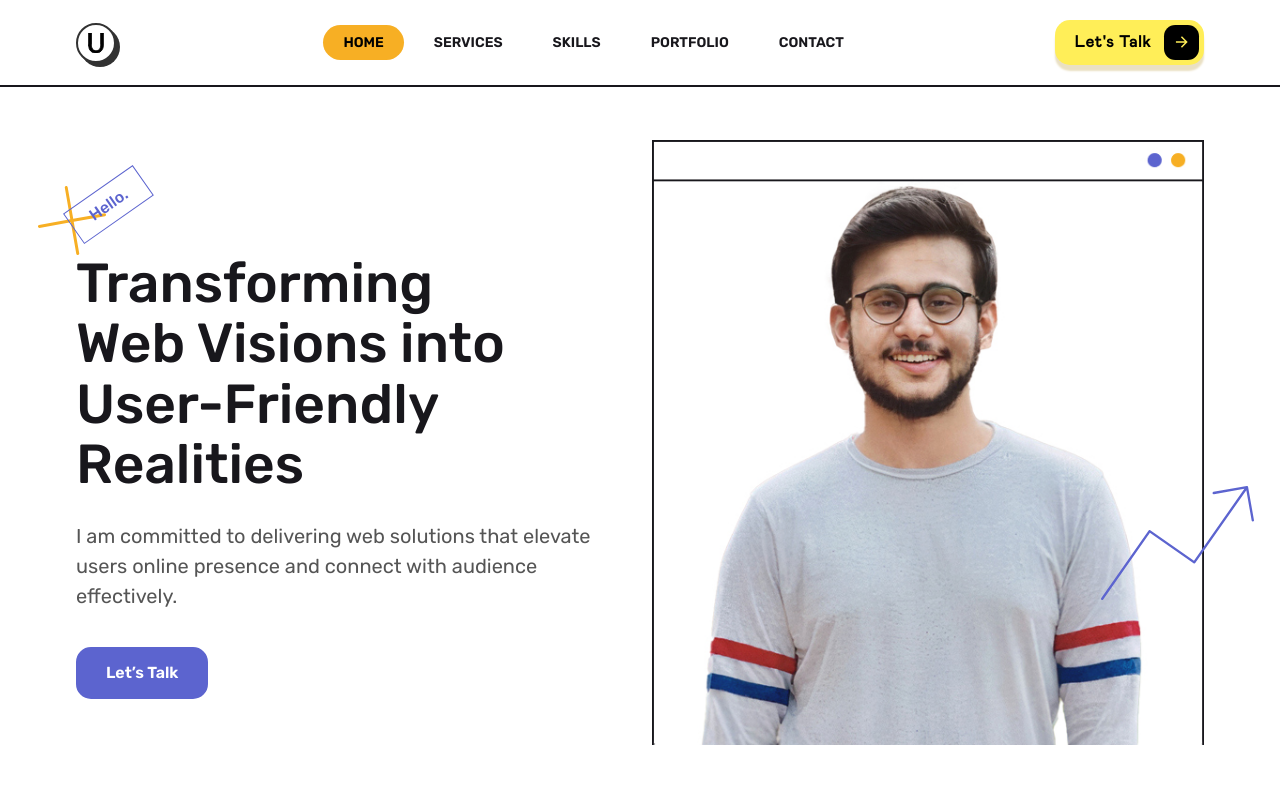
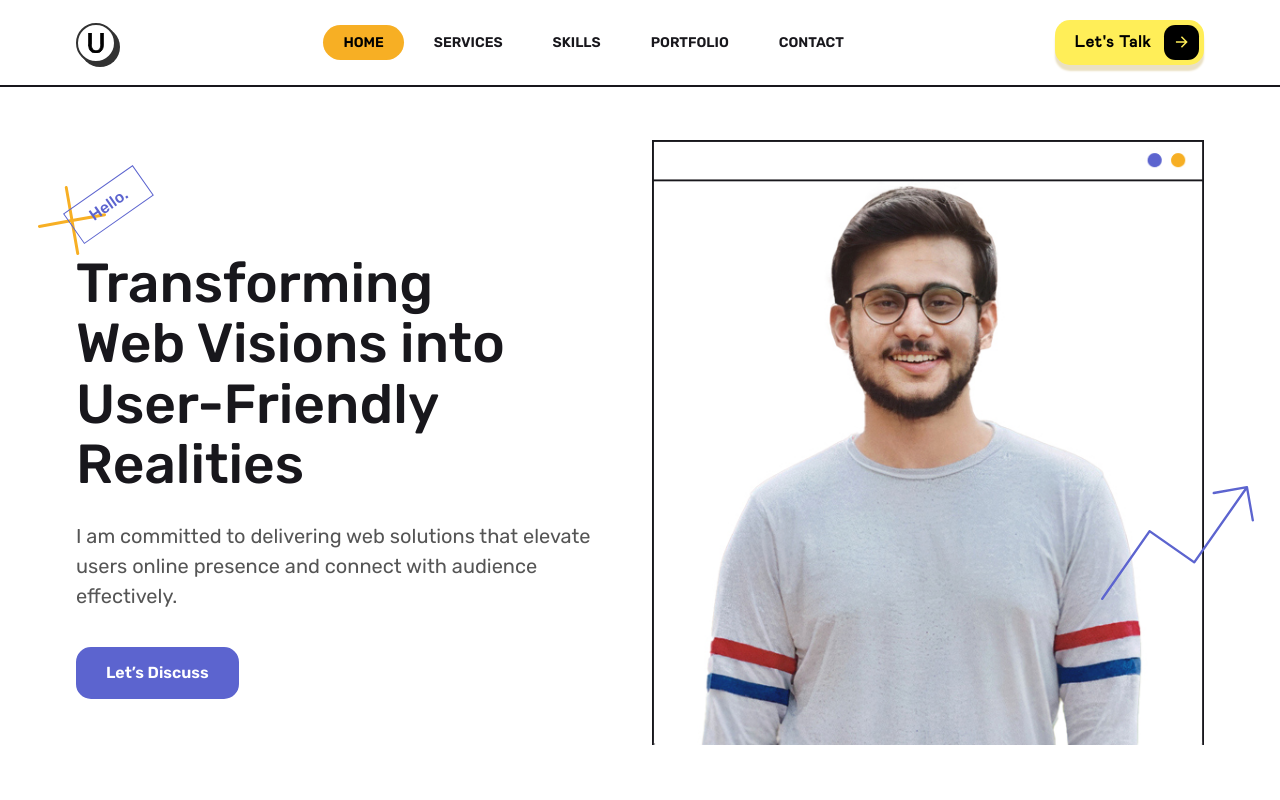
Before and after one commit to developedbyumair/Umair-Ali-01.github.io, a Next.js app: page / in a window 1280 px wide. Shown: the top 800 px of the page. Built offline with nearby package versions, Linux system fonts and the light colour scheme.

Commit message:
Update Home.js

```diff
--- a/src/components/Home.js
+++ b/src/components/Home.js
@@ -32,7 +32,7 @@ const Home = () => {
               </p>
               <div className="btn-bar">
                 <a className="px-btn px-btn-theme" href="#contactus">
-                  Let’s Talk
+                  Let’s Discuss
                 </a>
               </div>
             </div>
```
